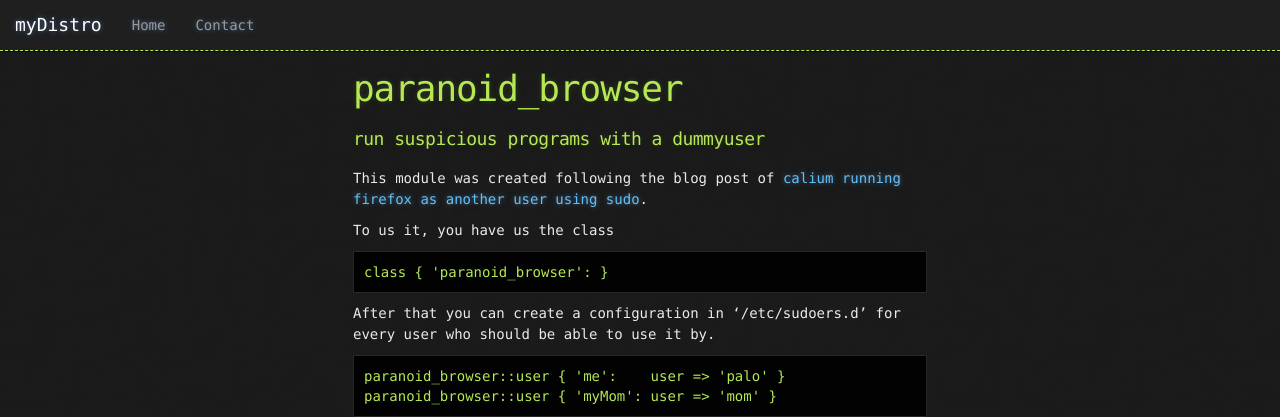
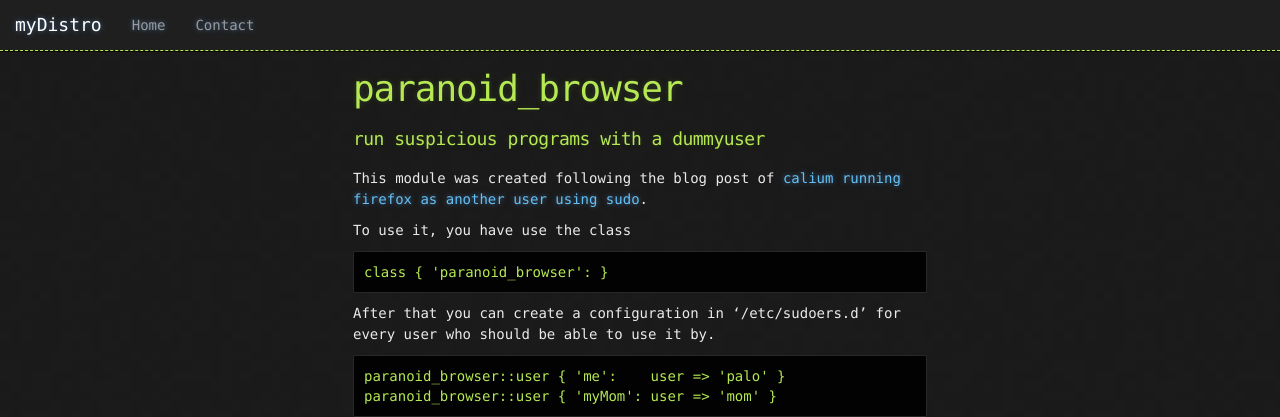
Before and after one commit to myDistro/myDistro.github.io, a Jekyll site: the page built from _posts/2014-02-04-paranoid_browser.markdown, in a window 1280 px wide. Shown: the top 417 px of the page. Built offline with Jekyll 4.4.1, drawn with Linux system fonts in a browser that asks for light colours; nearby versions of some CDN libraries; Markdown is read by kramdown in place of the engine named in the settings.

Commit message:
update typo

```diff
--- a/_posts/2014-02-04-paranoid_browser.markdown
+++ b/_posts/2014-02-04-paranoid_browser.markdown
@@ -8,7 +8,7 @@ subtitle : run suspicious programs with a dummyuser
 This module was created following the blog post of [calium](http://calum.org/)
 [running firefox as another user using sudo](http://calum.org/posts/running-firefox-as-another-user-using-sudo).
 
-To us it, you have us the class
+To use it, you have use the class
 
     class { 'paranoid_browser': }
 
```
